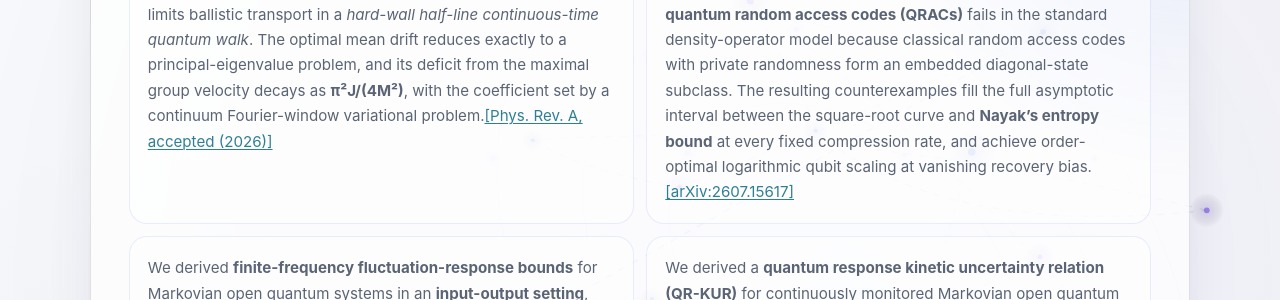
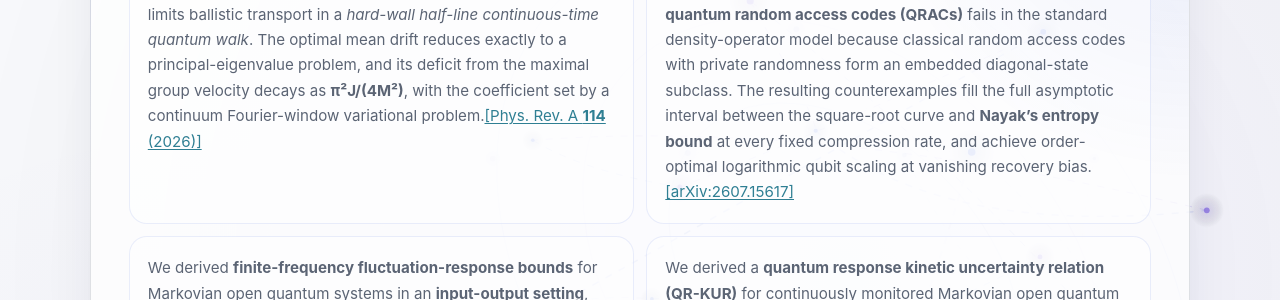
Before and after one commit to KangqiaoLiu/KangqiaoLiu.github.io, a Jekyll site: the page built from _pages/research.md, in a window 1280 px wide and 900 px high, scrolled down 1477 px. Shown: the part 154-454 px from the top of the window. Built offline with Jekyll 4.4.1, drawn with Linux system fonts in a browser that asks for light colours.

Commit message:
Update hard-wall CTQW Research citation to published PRA

```diff
--- a/_pages/research.md
+++ b/_pages/research.md
@@ -19,7 +19,7 @@
   * We found **thermodynamics uncertainty relations** for *non-steady states* in both continuous- and discrete-time Markov processes and applied it to *measurement and feedback control (Maxwell's demon)*.[[Phys. Rev. Lett. **125**, 140602 (2020)]](https://journals.aps.org/prl/abstract/10.1103/PhysRevLett.125.140602)
 
 * **Quantum information and thermodynamics**
-  * We quantified how a **finite-support state-preparation constraint** limits ballistic transport in a *hard-wall half-line continuous-time quantum walk*. The optimal mean drift reduces exactly to a principal-eigenvalue problem, and its deficit from the maximal group velocity decays as **π²J/(4M²)**, with the coefficient set by a continuum Fourier-window variational problem.[[Phys. Rev. A, accepted (2026)]](https://journals.aps.org/pra/accepted/10.1103/dyyr-z1k8)
+  * We quantified how a **finite-support state-preparation constraint** limits ballistic transport in a *hard-wall half-line continuous-time quantum walk*. The optimal mean drift reduces exactly to a principal-eigenvalue problem, and its deficit from the maximal group velocity decays as **π²J/(4M²)**, with the coefficient set by a continuum Fourier-window variational problem.[[Phys. Rev. A **114** (2026)]](https://journals.aps.org/pra/abstract/10.1103/dyyr-z1k8)
   * We showed that the conjectured **square-root bound for quantum random access codes (QRACs)** fails in the standard density-operator model because classical random access codes with private randomness form an embedded diagonal-state subclass. The resulting counterexamples fill the full asymptotic interval between the square-root curve and **Nayak's entropy bound** at every fixed compression rate, and achieve order-optimal logarithmic qubit scaling at vanishing recovery bias.[[arXiv:2607.15617]](https://arxiv.org/abs/2607.15617)
   * We derived **finite-frequency fluctuation-response bounds** for Markovian open quantum systems in an **input-output setting**, showing that any detector’s lock-in response precision is limited by the emitted-field *quantum Fisher information* and, for dissipative coupling modulation, by calibrated *signal-channel activity*.[[arXiv:2605.03340]](https://arxiv.org/abs/2605.03340)
   * We derived a **quantum response kinetic uncertainty relation (QR-KUR)** for continuously monitored Markovian open quantum systems, showing that the *static response precision* of a trajectory observable is bounded by the conventional quantum dynamical activity together with a perturbation-induced inter-subspace transition term that disappears in the classical limit and is further constrained by symmetry-sector selection rules.[[Phys. Rev. A **113**, 062443 (2026)]](https://arxiv.org/abs/2501.04895)
```
